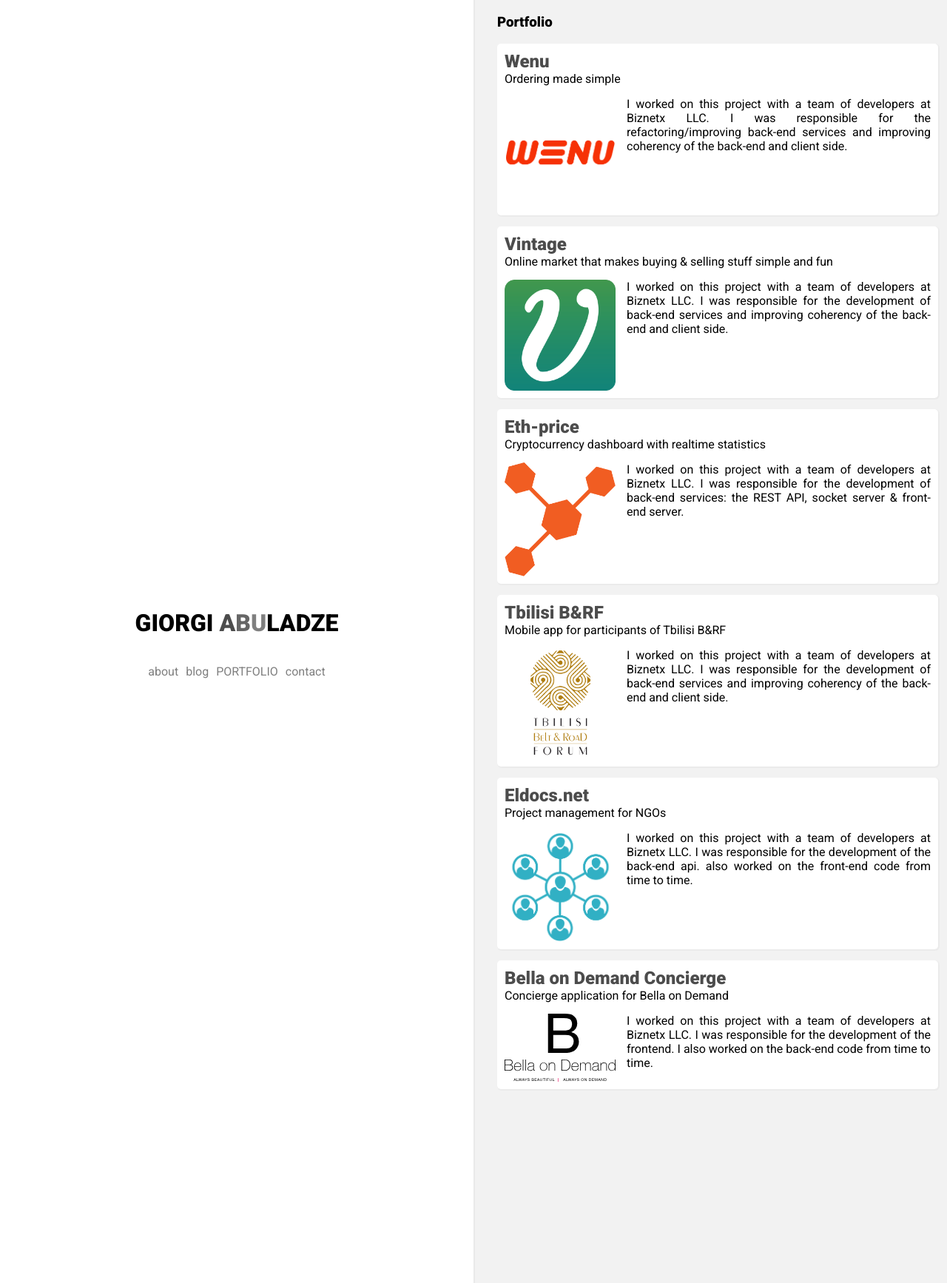
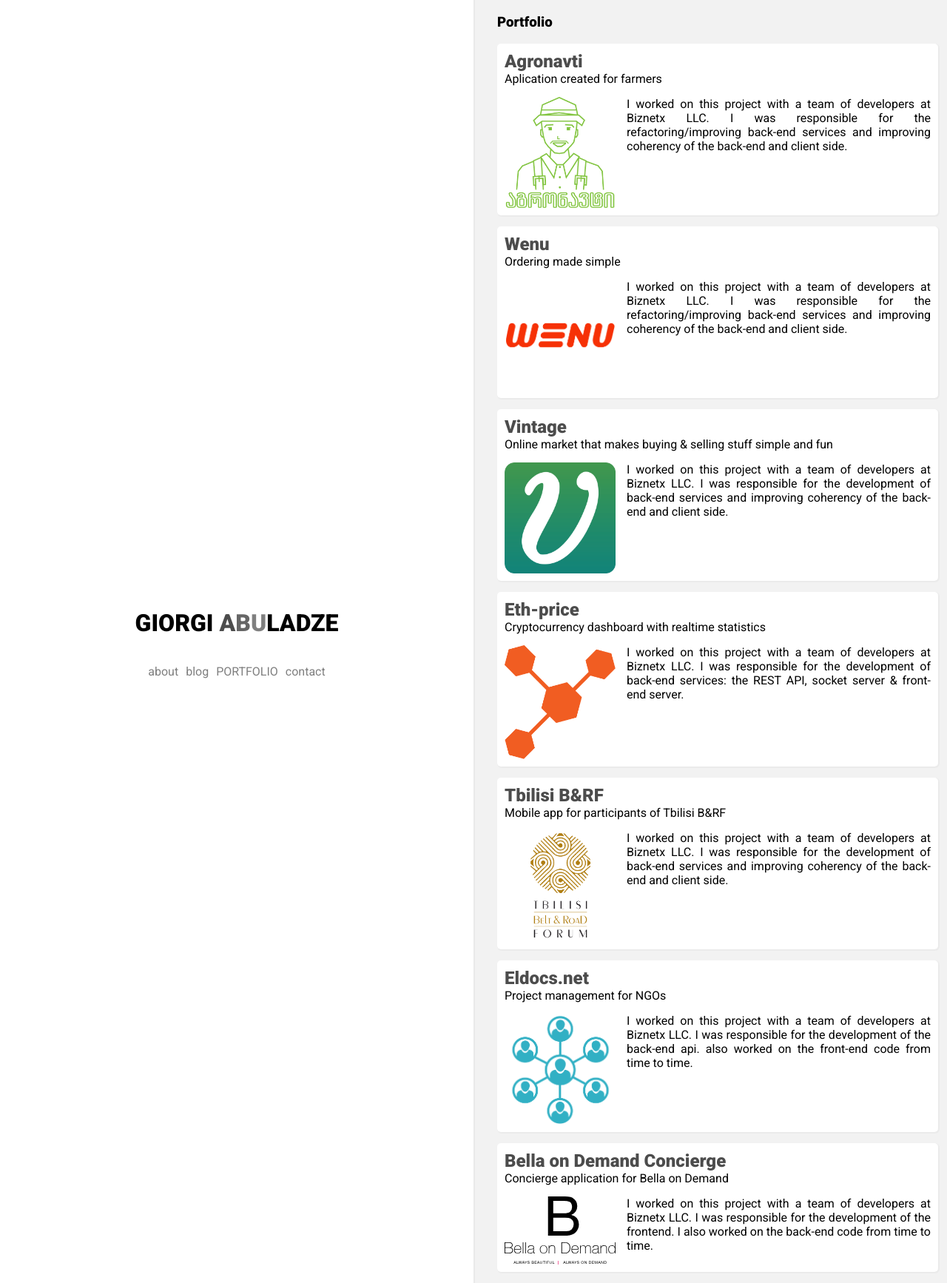
Before and after one commit to gabuladze/gabuladze.github.io, a Jekyll site: the page built from portfolio.html, in a window 1280 px wide. Shown: the whole page at 74% size. Built offline with Jekyll 4.4.1, drawn with Linux system fonts in a browser that asks for light colours.

Commit message:
Added agronavti to projects

```diff
--- a/_data/projects.json
+++ b/_data/projects.json
@@ -1,44 +1,58 @@
 [
+  {
+    "title": "Agronavti",
+    "url": "https://play.google.com/store/apps/details?id=ge.org.gfa.gfa",
+    "thumbnail": "/assets/img/agronavti-thumb.png",
+    "subtitle": "Aplication created for farmers",
+    "description": "I worked on this project with a team of developers at Biznetx LLC. I was responsible for the refactoring/improving back-end services and improving coherency of the back-end and client side.",
+    "status": "COMPLETED (ON MAINTENANCE)"
+  },
   {
     "title": "Wenu",
     "url": "https://wenu.io",
     "thumbnail": "/assets/img/wenu-thumb.png",
     "subtitle": "Ordering made simple",
-    "description": "I worked on this project with a team of developers at Biznetx LLC. I was responsible for the refactoring/improving back-end services and improving coherency of the back-end and client side."
+    "description": "I worked on this project with a team of developers at Biznetx LLC. I was responsible for the refactoring/improving back-end services and improving coherency of the back-end and client side.",
+    "status": "COMPLETED (ON MAINTENANCE)"
   },
   {
     "title": "Vintage",
-    "url": "",
+    "url": "https://evintage.io",
     "thumbnail": "/assets/img/vintage-thumb.png",
     "subtitle": "Online market that makes buying & selling stuff simple and fun",
-    "description": "I worked on this project with a team of developers at Biznetx LLC. I was responsible for the development of back-end services and improving coherency of the back-end and client side."
+    "description": "I worked on this project with a team of developers at Biznetx LLC. I was responsible for the development of back-end services and improving coherency of the back-end and client side.",
+    "status": "COMPLETED (ON MAINTENANCE)"
   },
   {
     "title": "Eth-price",
     "url": "https://eth-price.com",
     "thumbnail": "/assets/img/eth-price-thumb.png",
     "subtitle": "Cryptocurrency dashboard with realtime statistics",
-    "description": "I worked on this project with a team of developers at Biznetx LLC. I was responsible for the development of back-end services: the REST API, socket server & front-end server."
+    "description": "I worked on this project with a team of developers at Biznetx LLC. I was responsible for the development of back-end services: the REST API, socket server & front-end server.",
+    "status": "COMPLETED (ON MAINTENANCE)"
   },
   {
     "title": "Tbilisi B&RF",
     "url": "https://play.google.com/store/apps/details?id=com.tbrf",
     "thumbnail": "/assets/img/tbilisibrf-thumb.png",
     "subtitle": "Mobile app for participants of Tbilisi B&RF",
-    "description": "I worked on this project with a team of developers at Biznetx LLC. I was responsible for the development of back-end services and improving coherency of the back-end and client side."
+    "description": "I worked on this project with a team of developers at Biznetx LLC. I was responsible for the development of back-end services and improving coherency of the back-end and client side.",
+    "status": "COMPLETED"
   },
   {
     "title": "Eldocs.net",
     "url": "https://eldocs.net",
     "thumbnail": "/assets/img/eldocs-thumb.png",
     "subtitle": "Project management for NGOs",
-    "description": "I worked on this project with a team of developers at Biznetx LLC. I was responsible for the development of the back-end api. also worked on the front-end code from time to time."
+    "description": "I worked on this project with a team of developers at Biznetx LLC. I was responsible for the development of the back-end api. also worked on the front-end code from time to time.",
+    "status": "COMPLETED (ON MAINTENANCE)"
   },
   {
     "title": "Bella on Demand Concierge",
     "url": "https://bellaondemandconcierge.com",
     "subtitle": "Concierge application for Bella on Demand",
     "thumbnail": "/assets/img/bella-thumb.svg",
-    "description": "I worked on this project with a team of developers at Biznetx LLC. I was responsible for the development of the frontend. I also worked on the back-end code from time to time."
+    "description": "I worked on this project with a team of developers at Biznetx LLC. I was responsible for the development of the frontend. I also worked on the back-end code from time to time.",
+    "status": "COMPLETED"
   }
 ]
```
Also changed, not shown: assets/img/agronavti-thumb.png (added).
